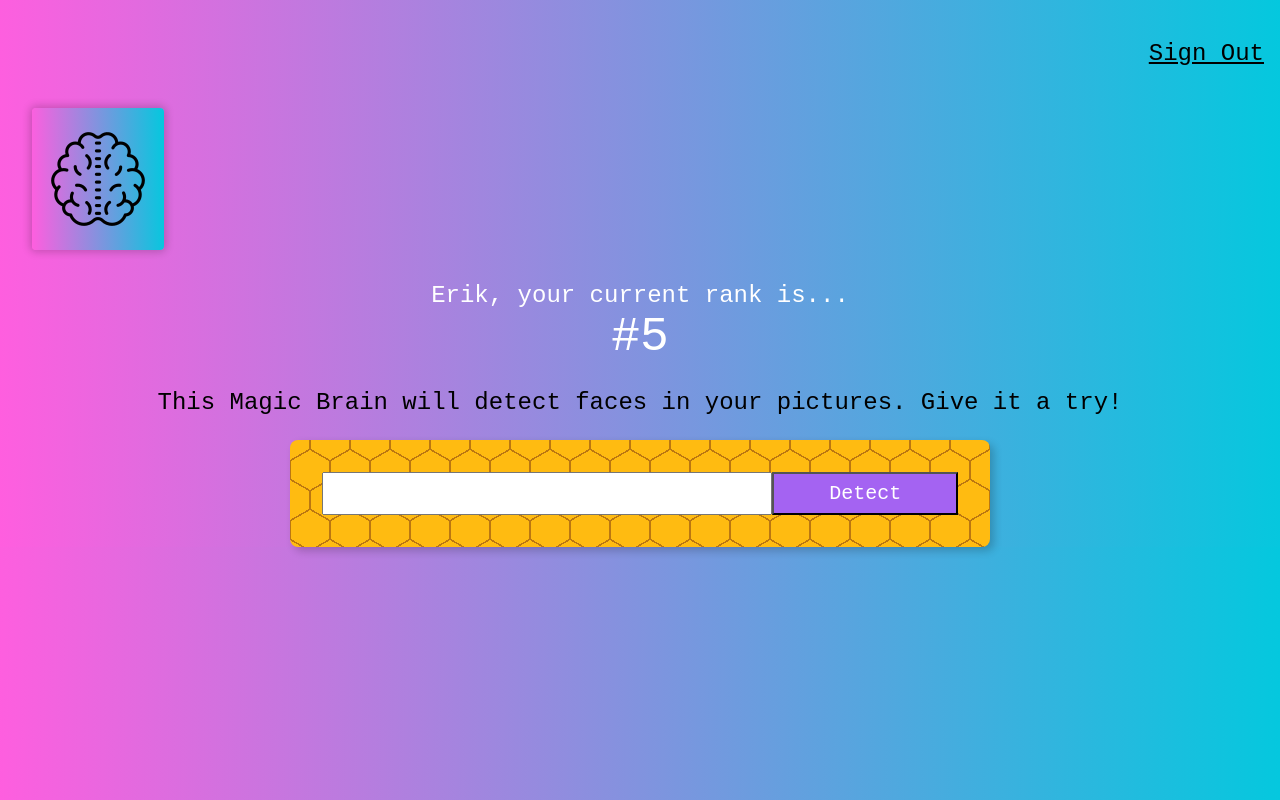
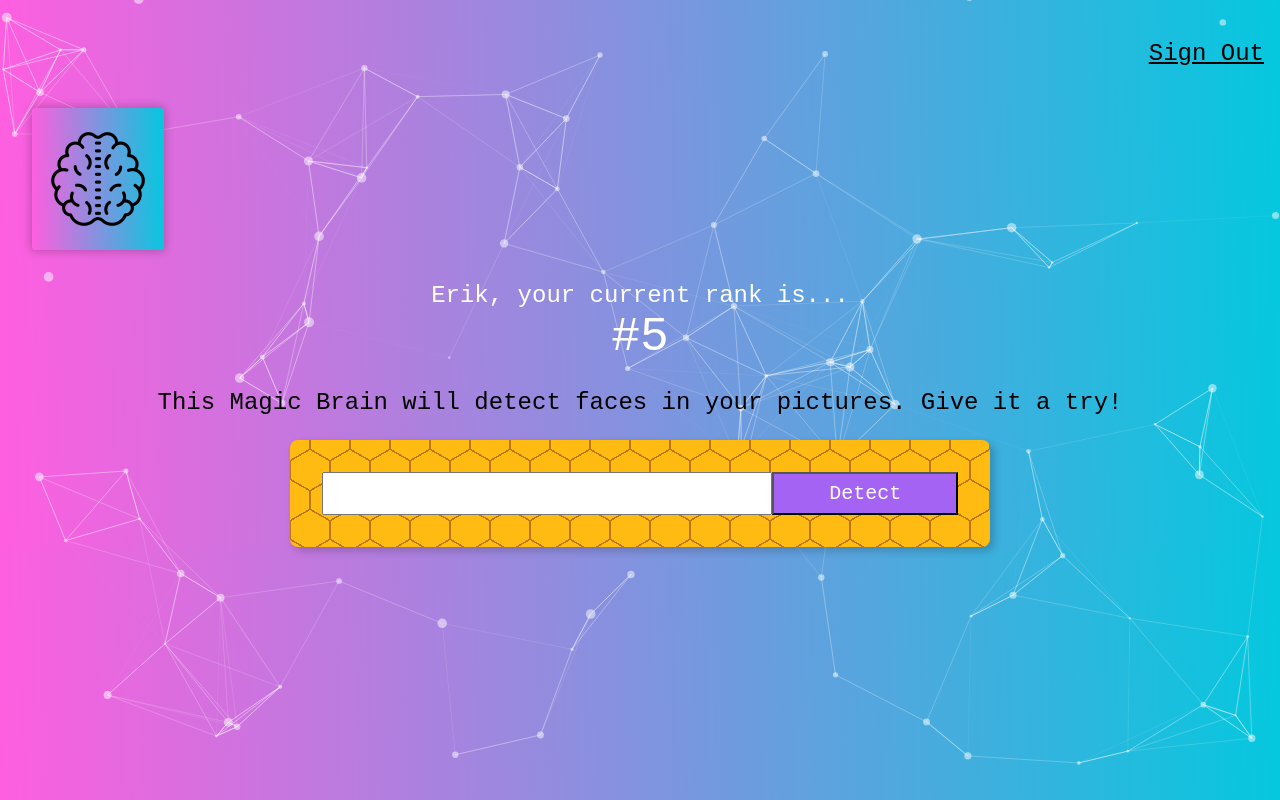
Before and after one commit to poulsen1114/facerecognitionbrain, a React (Create React App) app: page / in a window 1280 px wide. Built offline with nearby package versions, Linux system fonts and the light colour scheme.

Commit message:
Added react-tsparticles background

```diff
--- a/package.json
+++ b/package.json
@@ -8,10 +8,11 @@
     "@testing-library/user-event": "^13.5.0",
     "react": "^18.2.0",
     "react-dom": "^18.2.0",
-    "react-parallax-tilt": "^1.7.111",
+    "react-parallax-tilt": "^1.7.112",
     "react-scripts": "5.0.1",
     "react-tsparticles": "^2.9.3",
     "tachyons": "^4.12.0",
+    "tsparticles": "^2.9.3",
     "web-vitals": "^2.1.4"
   },
   "scripts": {
--- a/src/App.css
+++ b/src/App.css
@@ -6,38 +6,3 @@
   display: flex;
   justify-content: center;
 }
-
-.App-logo {
-  height: 40vmin;
-  pointer-events: none;
-}
-
-@media (prefers-reduced-motion: no-preference) {
-  .App-logo {
-    animation: App-logo-spin infinite 20s linear;
-  }
-}
-
-.App-header {
-  background-color: #282c34;
-  min-height: 100vh;
-  display: flex;
-  flex-direction: column;
-  align-items: center;
-  justify-content: center;
-  font-size: calc(10px + 2vmin);
-  color: white;
-}
-
-.App-link {
-  color: #61dafb;
-}
-
-@keyframes App-logo-spin {
-  from {
-    transform: rotate(0deg);
-  }
-  to {
-    transform: rotate(360deg);
-  }
-}
--- a/src/App.js
+++ b/src/App.js
@@ -1,3 +1,4 @@
+import ParticlesComponent from "./components/Particles/Particles";
 import Navigation from './components/Navigation/Navigation';
 import Logo from './components/Logo/Logo';
 import ImageLinkForm from './components/ImageLinkForm/ImageLinkForm';
@@ -7,6 +8,7 @@
 function App() {
   return (
     <div className="App">
+      <ParticlesComponent />
       <Navigation />
       <Logo />
       <Rank />
--- /dev/null
+++ b/src/components/Particles/Particles.jsx
@@ -0,0 +1,102 @@
+import { useCallback } from "react";
+import Particles from "react-tsparticles";
+import { loadFull } from "tsparticles";
+
+function ParticlesComponent() {
+
+    const particlesInit = useCallback(async engine => {
+        console.log(engine);
+        // you can initiate the tsParticles instance (engine) here, adding custom shapes or presets
+        // this loads the tsparticles package bundle, it's the easiest method for getting everything ready
+        // starting from v2 you can add only the features you need reducing the bundle size
+        await loadFull(engine);
+    }, []);
+
+    const particlesLoaded = useCallback(async container => {
+        await console.log(container);
+    }, []);
+
+    return (
+        <div id='particles-container'>
+        <Particles
+        id="tsparticles"
+        init={particlesInit}
+        loaded={particlesLoaded}
+        options={{
+            // background: {
+            //     color: {
+            //         value: "#0d47a1",
+            //     },
+            // },
+            fpsLimit: 60,
+            interactivity: {
+                events: {
+                    onClick: {
+                        enable: true,
+                        mode: "push",
+                    },
+                    // onHover: {
+                    //     enable: true,
+                    //     mode: "repulse",
+                    // },
+                    resize: true,
+                },
+                modes: {
+                    push: {
+                        quantity: 4,
+                    },
+                    repulse: {
+                        distance: 200,
+                        duration: 0.4,
+                    },
+                },
+            },
+            particles: {
+                color: {
+                    value: "#ffffff",
+                },
+                links: {
+                    color: "#ffffff",
+                    distance: 150,
+                    enable: true,
+                    opacity: 0.5,
+                    width: 1,
+                },
+                collisions: {
+                    enable: true,
+                },
+                move: {
+                    directions: "none",
+                    enable: true,
+                    outModes: {
+                        default: "out"
+                    },
+                    random: false,
+                    speed: 2,
+                    straight: false,
+                },
+                number: {
+                    density: {
+                        enable: true,
+                        area: 800,
+                    },
+                    value: 80,
+                },
+                opacity: {
+                    value: 0.5,
+                },
+                shape: {
+                    type: "circle",
+                },
+                size: {
+                    value: { min: 1, max: 5 },
+                },
+            },
+            detectRetina: true,
+        }}
+    />
+    </div>
+);
+};
+
+export default ParticlesComponent
--- a/src/index.css
+++ b/src/index.css
@@ -8,3 +8,12 @@
 button {
   cursor: pointer;
 }
+
+#particles-container {
+  position: fixed;
+  top: 0;
+  left: 0;
+  width: 100%;
+  height: 100%;
+  z-index: -1;
+}
```
Also changed, not shown: 1 other file (tests, documents, lock files or other folders).
